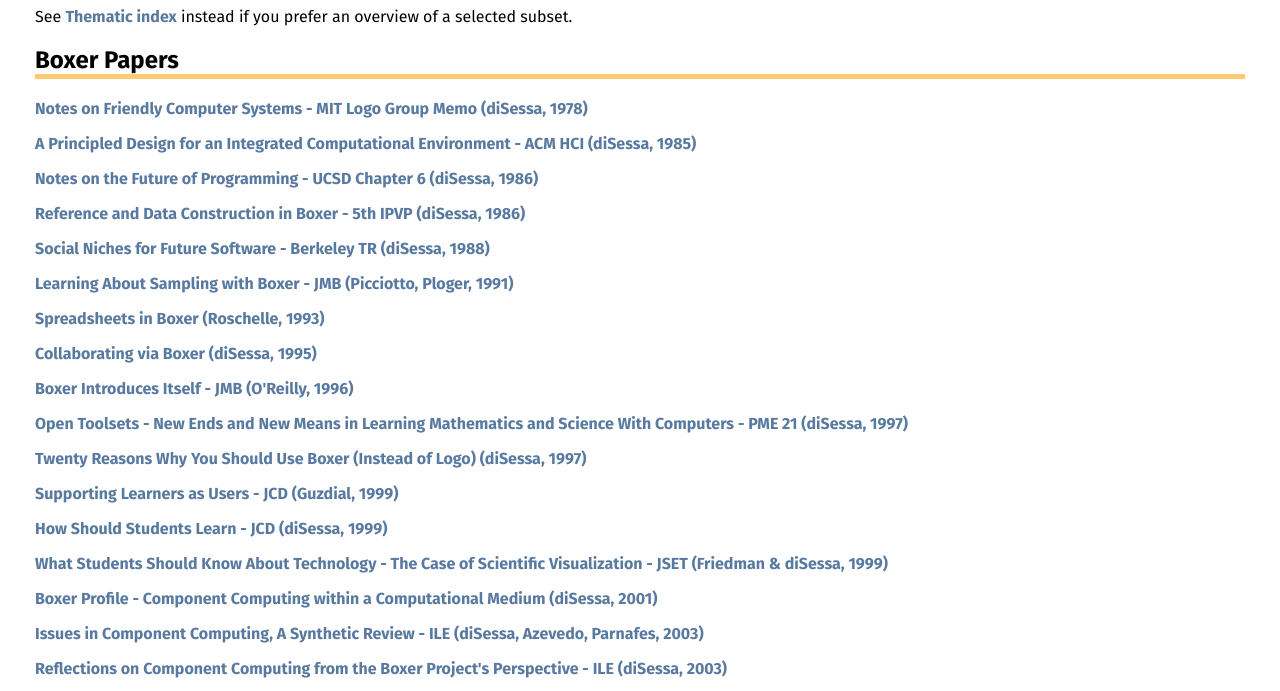
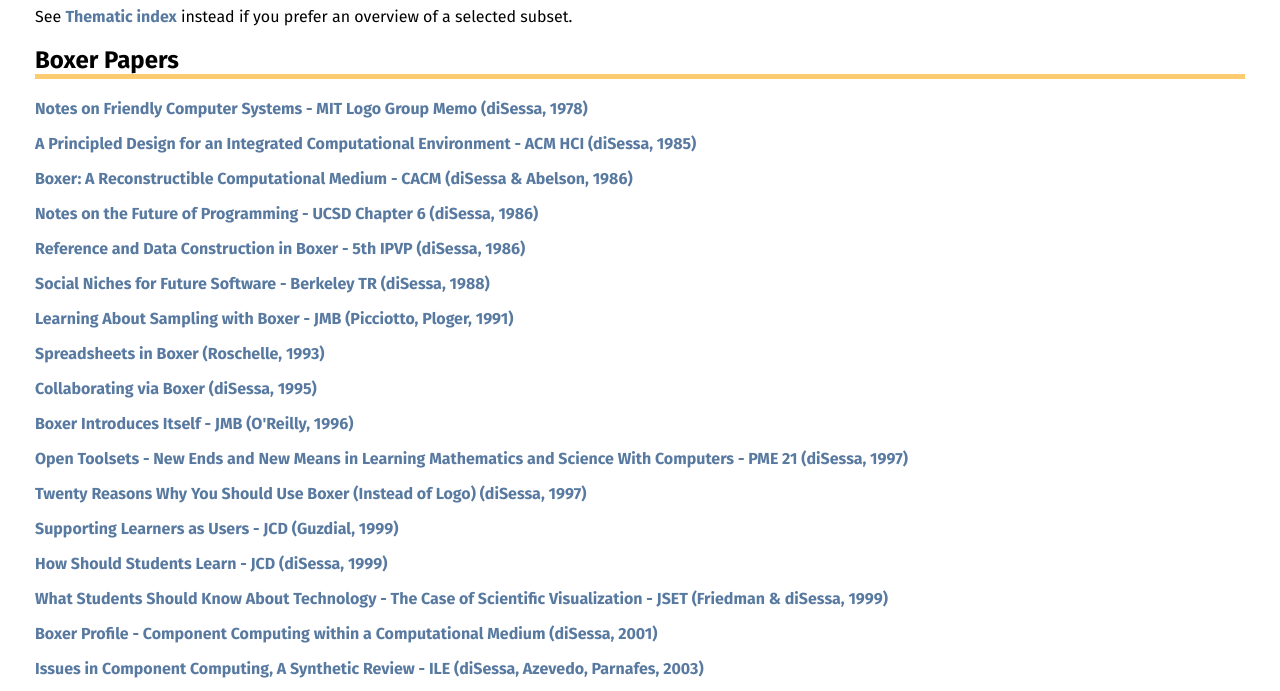
Before and after one commit to boxer-project/boxer-literature, an Eleventy site: page src/Flat index.md in a window 1280 px wide. Shown: the part 93-784 px from the top of the page. Built offline with nearby package versions, Linux system fonts and the light colour scheme; Eleventy itself is replaced by a stand-in of ours; files that its build step writes are made by us from their sources; files whose address does not match are found by name; what markdown-it-attrs would draw is missing.

Commit message:
Added central CACM 1986 paper

```diff
--- a/src/Flat index.md
+++ b/src/Flat index.md
@@ -5,13 +5,15 @@
 
 # A flat index to the Boxer literature
 
-See [Thematic index](<../Thematic index>) instead if you prefer  an overview of a selected subset.
+See [Thematic index](<../Thematic index>) instead if you prefer an overview of a selected subset.
 
 ## Boxer Papers
 
 [Notes on Friendly Computer Systems - MIT Logo Group Memo (diSessa, 1978)](<../papers/Notes on Friendly Computer Systems - MIT Logo Group Memo (diSessa, 1978).pdf>)
 
 [A Principled Design for an Integrated Computational Environment - ACM HCI (diSessa, 1985)](<../papers/A Principled Design for an Integrated Computational Environment - ACM HCI (diSessa, 1985).pdf>)
+
+[Boxer: A Reconstructible Computational Medium - CACM (diSessa & Abelson, 1986)](<../papers/Boxer, A Reconstructible Computational Medium (diSessa & Abelson, 1986).pdf>)
 
 [Notes on the Future of Programming - UCSD Chapter 6 (diSessa, 1986)](<../papers/Notes on the Future of Programming - UCSD Chapter 6 (diSessa, 1986).pdf>)
 
```
Also changed, not shown: docs/Flat index/index.html (+2 -1 lines), 3 other files.
